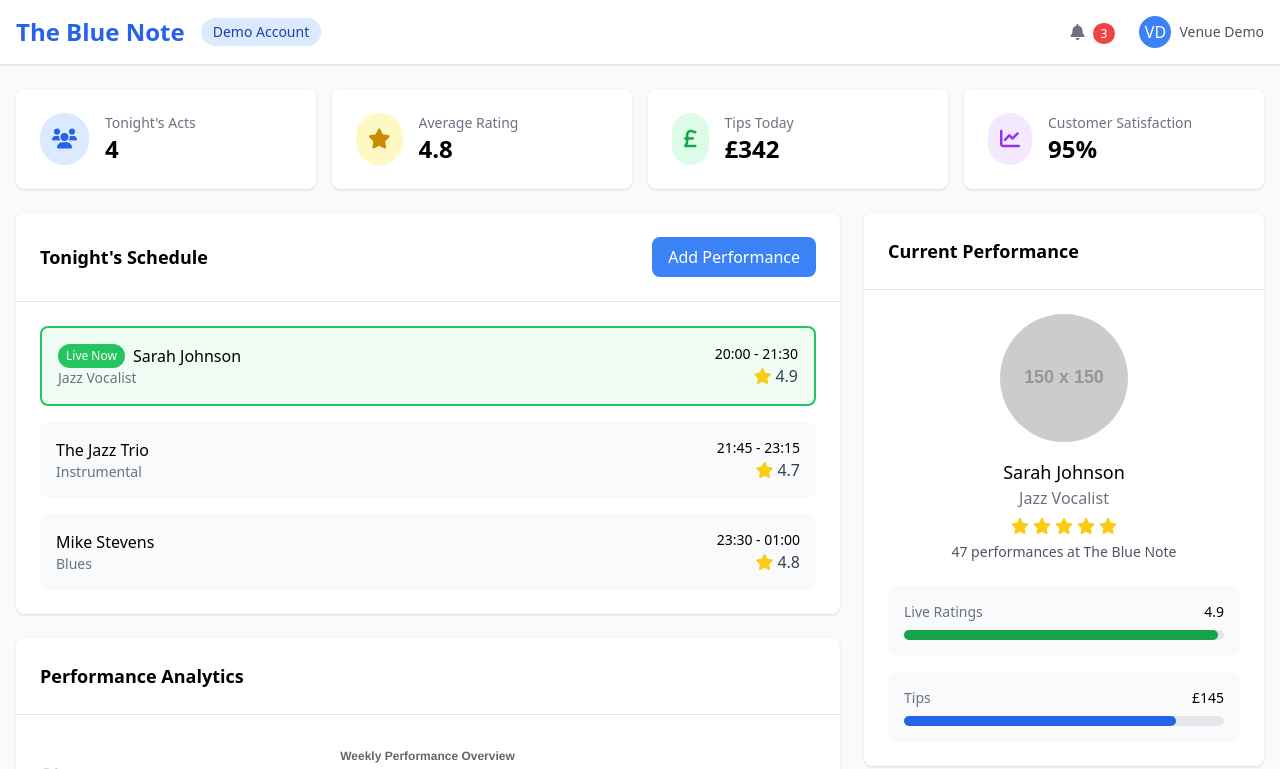
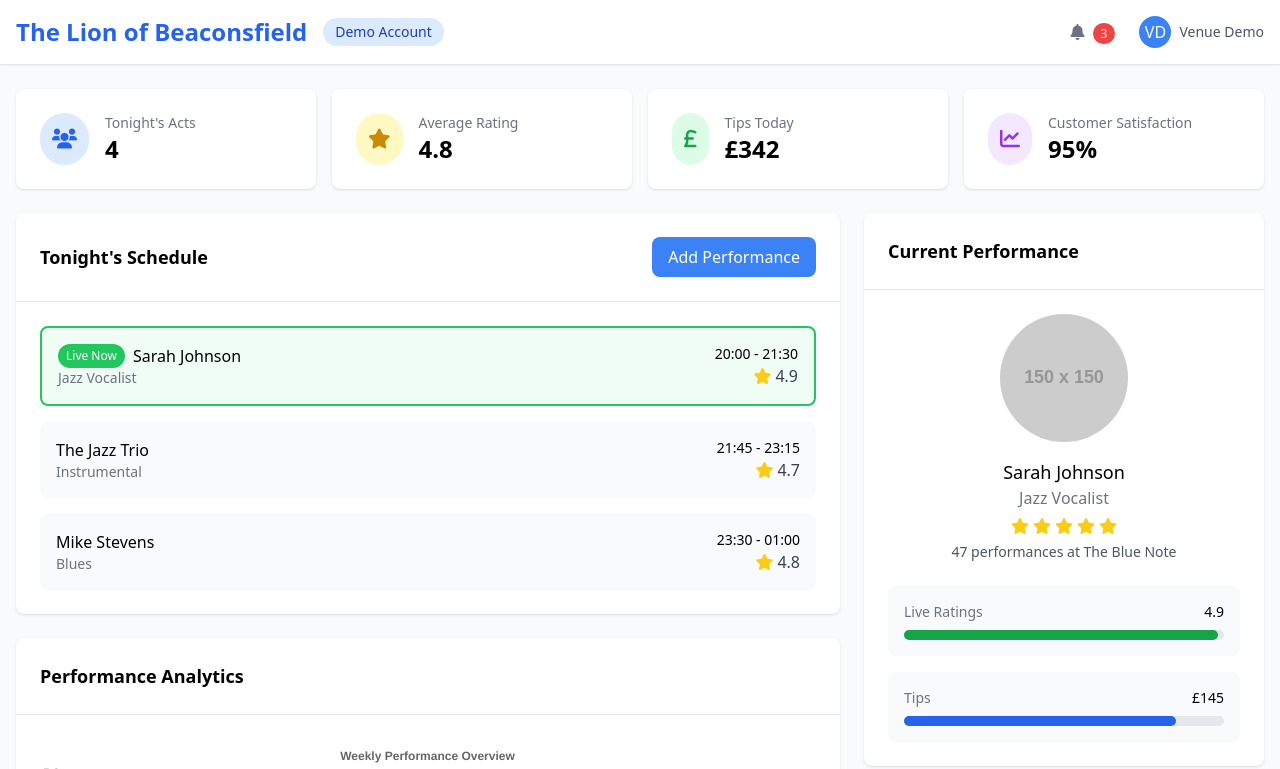
Before and after one commit to lukevonbergen/charlie_money, a plain HTML site: page dashboard.html in a window 1280 px wide. Shown: the top 769 px of the page. Drawn offline with nearby package versions, Linux system fonts and the light colour scheme; placeholder pictures from the web are drawn by us.

Commit message:
Update dashboard.html

```diff
--- a/dashboard.html
+++ b/dashboard.html
@@ -3,7 +3,7 @@
 <head>
     <meta charset="UTF-8">
     <meta name="viewport" content="width=device-width, initial-scale=1.0">
-    <title>The Blue Note - Venue Dashboard</title>
+    <title>The Lion of Beaconsfield - Venue Dashboard</title>
     <script src="https://cdn.tailwindcss.com"></script>
     <link href="https://cdnjs.cloudflare.com/ajax/libs/font-awesome/6.0.0/css/all.min.css" rel="stylesheet">
     <script src="https://cdn.jsdelivr.net/npm/chart.js"></script>
@@ -30,7 +30,7 @@
             <div class="flex justify-between h-16">
                 <!-- Left Side -->
                 <div class="flex items-center">
-                    <span class="text-2xl font-bold text-blue-600">The Blue Note</span>
+                    <span class="text-2xl font-bold text-blue-600">The Lion of Beaconsfield</span>
                     <span class="ml-4 px-3 py-1 bg-blue-100 text-blue-800 text-sm rounded-full">Demo Account</span>
                 </div>
 
```
